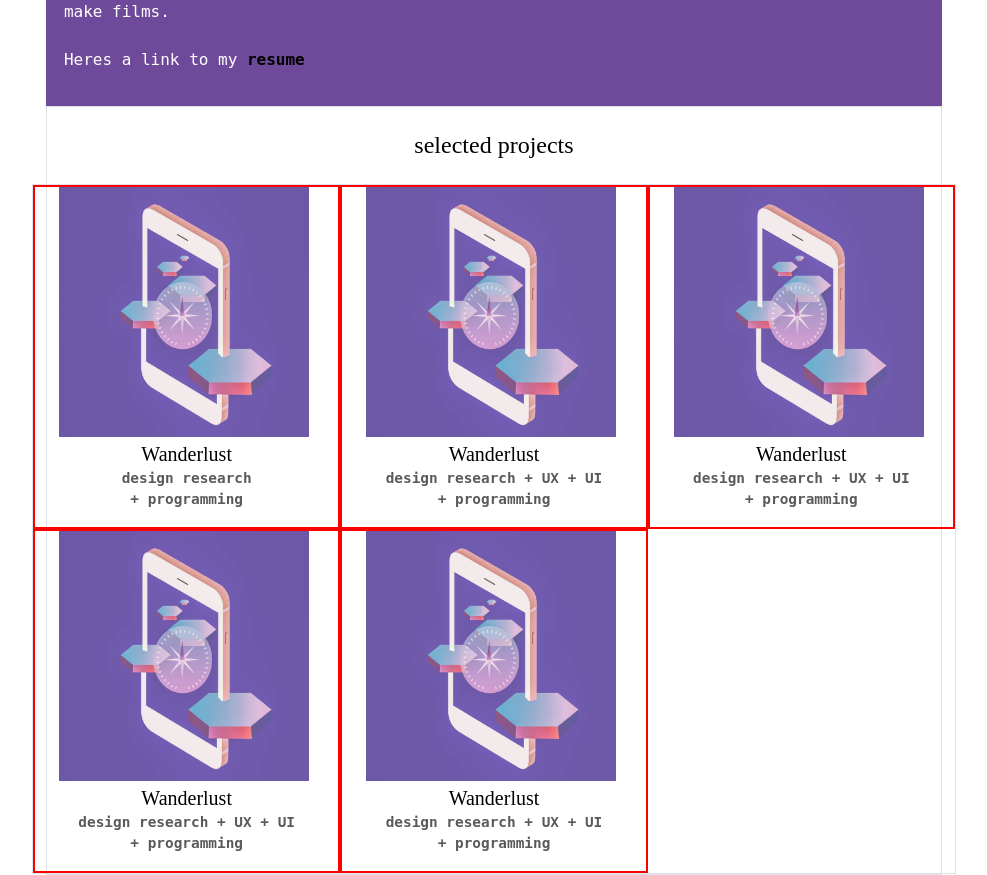
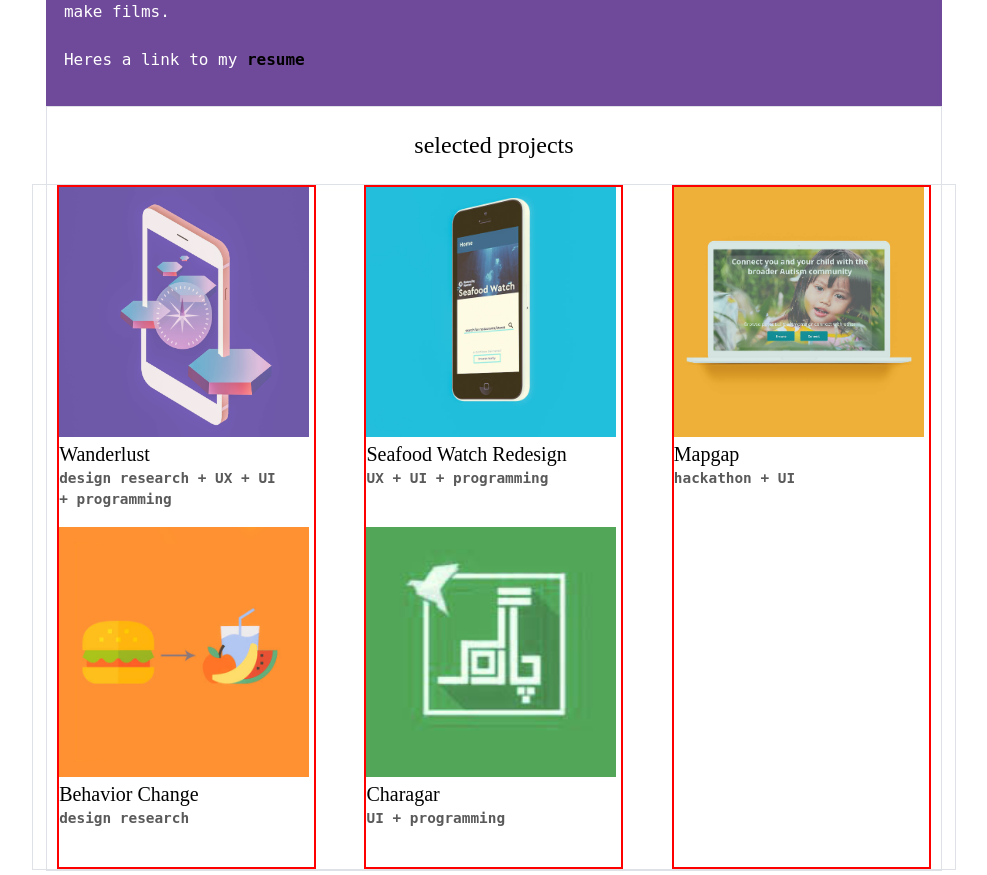
Before and after one commit to aymenr/aymenr.github.io, a plain HTML site: page index.html in a window 1280 px wide. Shown: the part 178-1053 px from the top of the page, without its empty margins (146-1133 px from the left). Drawn offline with nearby package versions, Linux system fonts and the light colour scheme; a script that the page names is missing.

Commit message:
min height for unever column heights with flex- resolved

```diff
--- a/index.html
+++ b/index.html
@@ -53,53 +53,52 @@
 
                 <h4 class="my-4 text-center"> selected projects </h4>
 
-                <div class="row border text-center">
-                    <div class="col-md-4 col-sm-6 border-r">
+                <div class="row border justify-content-around border-r flex-wrap">
+                    <div class="d-flex flex-column border-r">
+                        <div class="tile">
                             <a href="./wanderlust.html">
-
-                            <img class ="thumbnail img-fluid" src ="images/wanderlust.jpg"/>
-                            <h5 class=" thumbnail-title"> Wanderlust </h5>
-                            <p class=" thumbnail-subtitle"> design research <br> +  programming </p>
-                        </a>
-                    </div>
-                      <div class="col-md-4 col-sm-6 border-r">
-                        <a href="./wanderlust.html">
-
                                 <img class ="thumbnail img-fluid" src ="images/wanderlust.jpg"/>
                                 <h5 class=" thumbnail-title"> Wanderlust </h5>
                                 <p class=" thumbnail-subtitle"> design research + UX + UI <br> +  programming </p>
                             </a>
                         </div>
-
-                      <div class="col-md-4 col-sm-6 border-r">
+                        <div class="tile">
+                            <a href ="behavior-change.html">
+                                <img class ="thumbnail img-fluid" src ="images/breakfast.jpg">
+                                <h5 class="thumbnail-title"> Behavior Change </h5>
+                                <p class="thumbnail-subtitle"> design research</p>
+                            </a>
+                        </div>
+                    </div>
+                    <div class="d-flex flex-column border-r">
+                        <div class="tile">
                             <a href="./wanderlust.html">
-
-                            <img class ="thumbnail img-fluid" src ="images/wanderlust.jpg"/>
-                            <h5 class=" thumbnail-title"> Wanderlust </h5>
-                            <p class=" thumbnail-subtitle"> design research + UX + UI <br> +  programming </p>
+                                <img class ="thumbnail img-fluid" src ="images/seafood.jpg"/>
+                                <h5 class=" thumbnail-title"> Seafood Watch Redesign </h5>
+                                <p class=" thumbnail-subtitle"> UX + UI + programming </p>
+                            </a>
+                        </div>
+                        <div class="tile">
+                            <a href ="behavior-change.html">
+                                <img class ="thumbnail img-fluid" src ="images/charagar.jpg">
+                                <h5 class="thumbnail-title"> Charagar </h5>
+                                <p class="thumbnail-subtitle"> UI + programming </p>
+                            </a>
+                        </div>
+                    </div>
+                    <div class="d-flex flex-column border-r">
+                        <div class="tile">
+                            <a href="./wanderlust.html">
+                                <img class ="thumbnail img-fluid" src ="images/communicaid.jpg"/>
+                                <h5 class=" thumbnail-title"> Mapgap </h5>
+                                <p class=" thumbnail-subtitle"> hackathon + UI </p>
                             </a>
                         </div>
 
-                      <div class="col-md-4 col-sm-6 border-r">
-                        <a href="./wanderlust.html">
-
-                            <img class ="thumbnail img-fluid" src ="images/wanderlust.jpg"/>
-                            <h5 class=" thumbnail-title"> Wanderlust </h5>
-                            <p class=" thumbnail-subtitle"> design research + UX + UI <br> +  programming </p>
-                        </a>
+                    </div>
+                </div>
             </div>
 
-                      <div class="col-md-4 col-sm-6 border-r">
-                        <a href="./wanderlust.html">
-
-                            <img class ="thumbnail img-fluid" src ="images/wanderlust.jpg"/>
-                            <h5 class=" thumbnail-title"> Wanderlust </h5>
-                            <p class=" thumbnail-subtitle"> design research + UX + UI <br> +  programming </p>
-                        </a>
-                    </div>
-
-
-                </div>
 <!--     <a href="vr-data-viz.html">
       <img class ="thumbnail" src ="images/patari.jpg">
       <h3> Data Visualization in Virtual reality </h3>
--- a/main.css
+++ b/main.css
@@ -63,7 +63,9 @@ a:hover, .navbar-light .navbar-nav .nav-link:hover {
 	font-size:0.9em;
 	color:#5A5A5A;
 }
-
+.tile {
+	min-height: 340px;
+}
 /*
 .header p {
 	font-size: 1em
```
Lines whose indentation alone changed are shown as unchanged.
